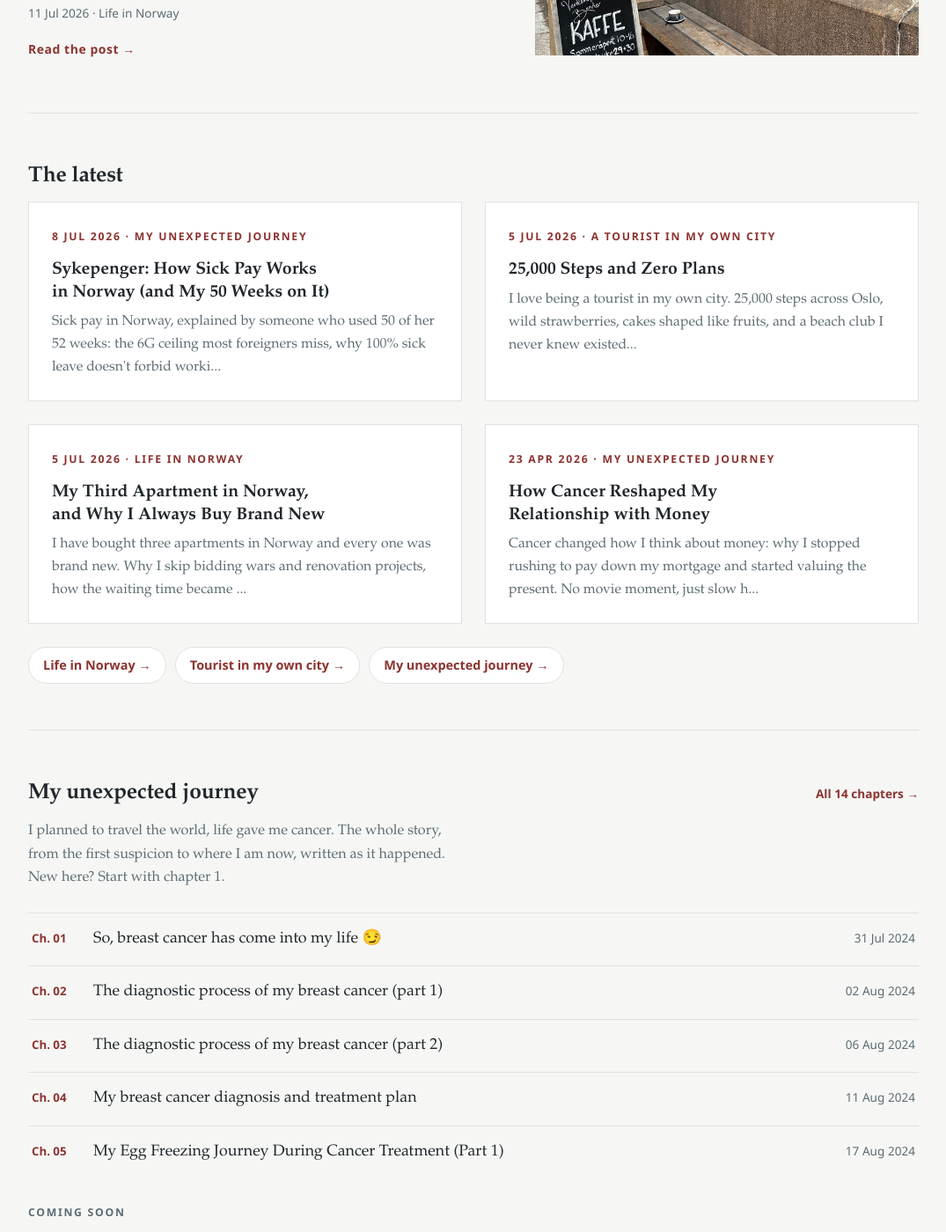
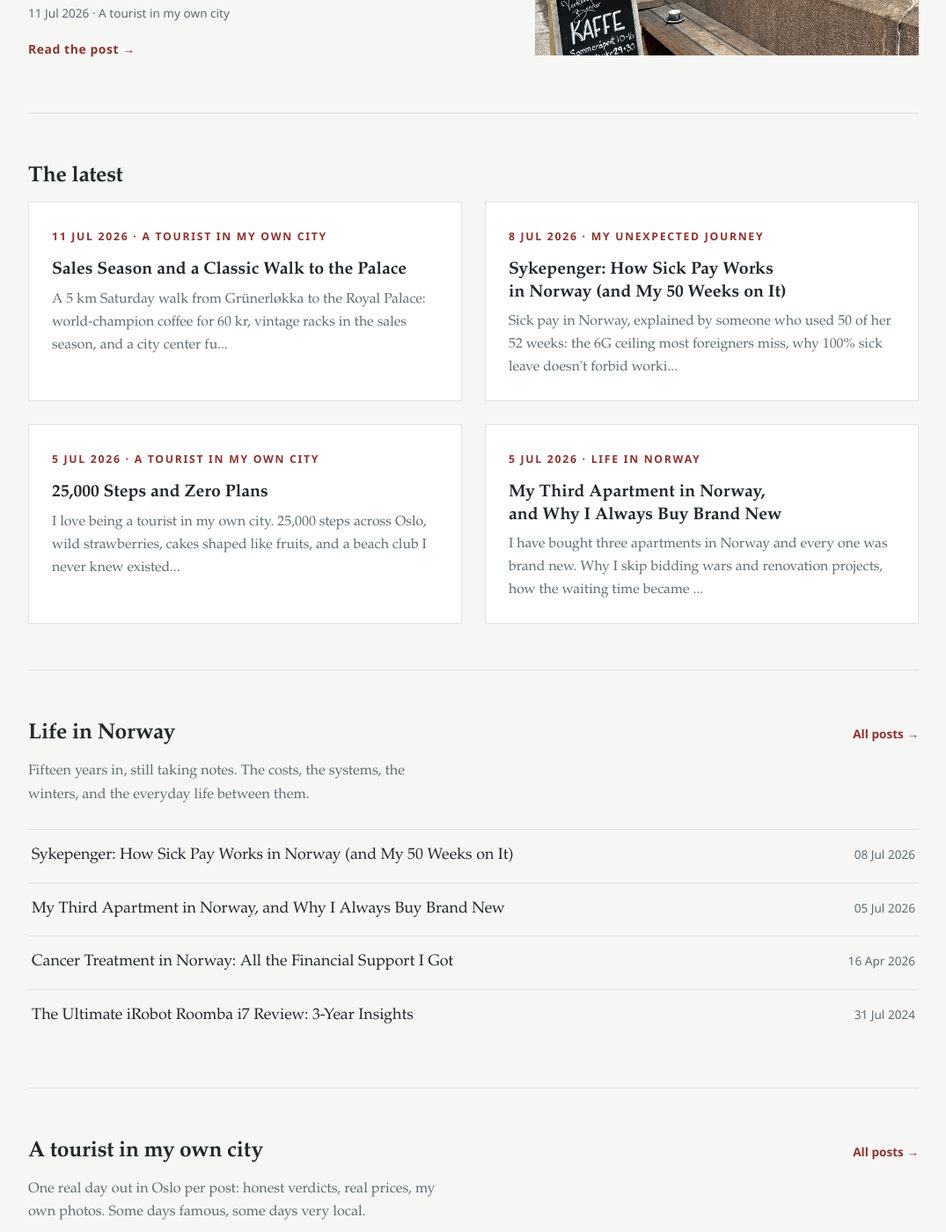
Before and after one commit to phuongnhu/norway-life-site, a Jekyll site: the page built from index.html, in a window 1280 px wide and 1400 px high, scrolled down 577 px. Shown: the whole window at 88% size, without its empty margins (102-1177 px from the left). Built offline with Jekyll 4.4.1, drawn with Linux system fonts in a browser that asks for light colours; some of the changed text lies outside the part shown.

Commit message:
Tourist series fully separate: walk posts drop LIN category, post eyebrow links series page; homepage = latest 4 cards incl newest + three full section lists (LIN, tourist, journey)

```diff
--- a/_layouts/post.html
+++ b/_layouts/post.html
@@ -22,6 +22,8 @@ layout: default
   <div class="post-head">
     {% if chapter > 0 %}
     <span class="eyebrow"><a href="/my-unexpected-journey/">{{ site.series_name }}</a> · Chapter {{ chapter }}</span>
+    {% elsif page.series %}
+    <span class="eyebrow"><a href="/tourist-in-my-own-city/">{{ page.series }}</a></span>
     {% else %}
     <span class="eyebrow"><a href="/life-in-norway/">Life in Norway</a></span>
     {% endif %}
--- a/index.html
+++ b/index.html
@@ -11,7 +11,7 @@ layout: default
       <p class="excerpt">{{ latest.description | default: latest.excerpt | strip_html | normalize_whitespace | truncate: 240 }}</p>
       <p class="meta">
         {{ latest.date | date: "%-d %b %Y" }} ·
-        {% if latest.categories contains site.series_name %}{{ site.series_name }}{% else %}Life in Norway{% endif %}
+        {% if latest.categories contains site.series_name %}{{ site.series_name }}{% elsif latest.series %}{{ latest.series }}{% else %}Life in Norway{% endif %}
       </p>
       <a class="readmore" href="{{ latest.url | relative_url }}">Read the post →</a>
     </div>
@@ -25,7 +25,7 @@ layout: default
       <h3>The latest</h3>
     </div>
     <div class="cards">
-      {% for p in site.posts offset: 1 limit: 4 %}
+      {% for p in site.posts limit: 4 %}
       <article class="card">
         <span class="eyebrow">{{ p.date | date: "%-d %b %Y" }} · {% if p.series %}{{ p.series }}{% elsif p.categories contains site.series_name %}{{ site.series_name }}{% else %}Life in Norway{% endif %}</span>
         <h4><a href="{{ p.url | relative_url }}">{{ p.title }}</a></h4>
@@ -33,11 +33,40 @@ layout: default
       </article>
       {% endfor %}
     </div>
-    <div class="section-links">
-      <a href="/life-in-norway/">Life in Norway →</a>
-      <a href="/tourist-in-my-own-city/">Tourist in my own city →</a>
-      <a href="/my-unexpected-journey/">My unexpected journey →</a>
+  </section>
+
+  <section class="block">
+    <div class="block-head">
+      <h3>Life in Norway</h3>
+      <a class="all" href="/life-in-norway/">All posts →</a>
     </div>
+    <p class="block-sub">Fifteen years in, still taking notes. The costs, the systems, the winters, and the everyday life between them.</p>
+    <ol class="chapters plain">
+      {% assign norway = site.categories["Life in Norway"] %}
+      {% for p in norway limit: 5 %}
+      <li><a href="{{ p.url | relative_url }}">
+        <span class="t">{{ p.title }}</span>
+        <span class="meta">{{ p.date | date: "%d %b %Y" }}</span>
+      </a></li>
+      {% endfor %}
+    </ol>
+  </section>
+
+  <section class="block">
+    <div class="block-head">
+      <h3>A tourist in my own city</h3>
+      <a class="all" href="/tourist-in-my-own-city/">All posts →</a>
+    </div>
+    <p class="block-sub">One real day out in Oslo per post: honest verdicts, real prices, my own photos. Some days famous, some days very local.</p>
+    <ol class="chapters plain">
+      {% assign walks = site.posts | where: "series", "A tourist in my own city" %}
+      {% for p in walks limit: 5 %}
+      <li><a href="{{ p.url | relative_url }}">
+        <span class="t">{{ p.title }}</span>
+        <span class="meta">{{ p.date | date: "%d %b %Y" }}</span>
+      </a></li>
+      {% endfor %}
+    </ol>
   </section>
 
   {% assign series = site.categories[site.series_name] | sort: "date" %}
--- a/life-in-norway.html
+++ b/life-in-norway.html
@@ -9,9 +9,6 @@ permalink: /life-in-norway/
       <h3>Life in Norway</h3>
     </div>
     <p class="block-sub">Fifteen years in, still taking notes. The costs, the systems, the winters, and the everyday life between them. Newest first.</p>
-    <div class="section-links">
-      <a href="{{ '/tourist-in-my-own-city/' | relative_url }}">Series: A tourist in my own city →</a>
-    </div>
     <ol class="chapters plain">
       {% assign norway = site.categories["Life in Norway"] %}
       {% for p in norway %}
```
Also changed, not shown: _posts/2026-07-05-a-tourist-in-my-own-city-25000-steps-and-zero-plans.md (+0 -1 lines), _posts/2026-07-11-sales-season-and-a-classic-walk-to-the-palace.md (+0 -1 lines).
